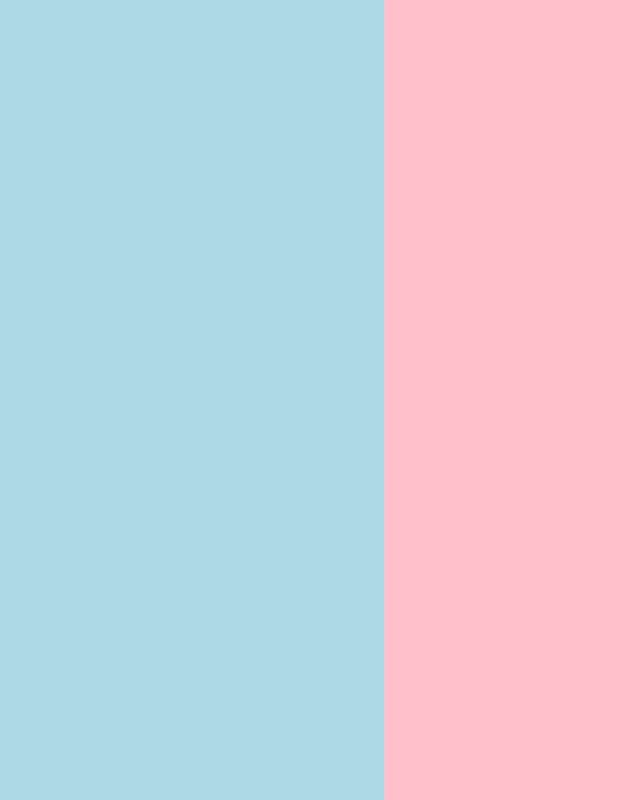
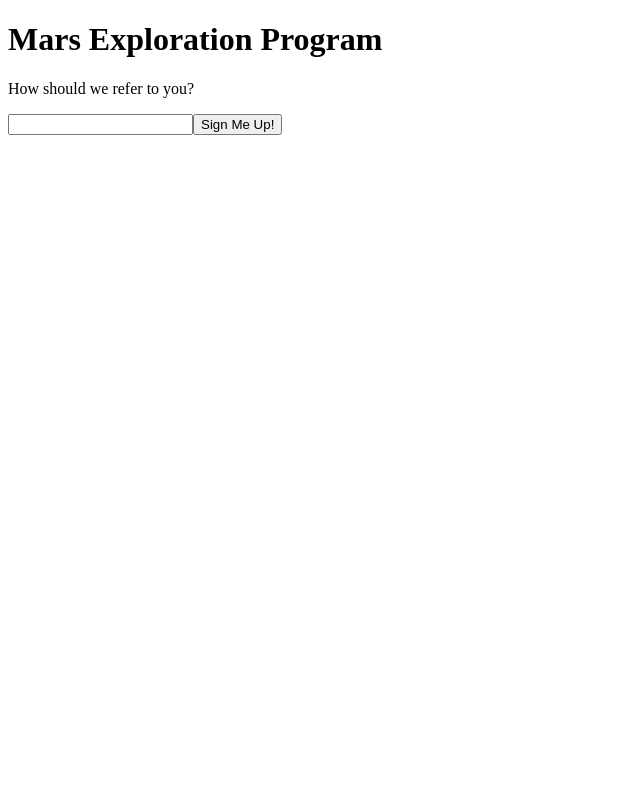
Before and after one commit to bozlurrahman/reactjs-testing, a React (Create React App) app: page / in a window 1280 px wide. Shown: the whole page, without its empty margins (0-640 px from the left). Built offline with nearby package versions, Linux system fonts and the light colour scheme.

Commit message:
Example Signup form

```diff
--- /dev/null
+++ b/src/SignUpDialog.js
@@ -0,0 +1,51 @@
+import React from 'react';
+
+function FancyBorder(props) {
+    return (
+        <div className={'FancyBorder FancyBorder-' + props.color}>
+            {props.children}
+        </div>
+    );
+}
+
+function Dialog(props) {
+    return (
+        <FancyBorder color="blue">
+            <h1 className="Dialog-title">
+                {props.title}
+            </h1>
+            <p className="Dialog-message">
+                {props.message}
+            </p>
+            {props.children}
+        </FancyBorder>
+    );
+}
+
+class SignUpDialog extends React.Component {
+    constructor(props) {
+        super(props);
+        this.handleChange = this.handleChange.bind(this);
+        this.handleSignUp = this.handleSignUp.bind(this);
+        this.state = { login: '' };
+    }
+
+    render() {
+        return (
+            <Dialog title="Mars Exploration Program" message="How should we refer to you?">
+                <input value={this.state.login} onChange={this.handleChange} />
+                <button onClick={this.handleSignUp}>Sign Me Up!</button>
+            </Dialog>
+        );
+    }
+
+    handleChange(e) {
+        this.setState({ login: e.target.value });
+    }
+
+    handleSignUp() {
+        alert(`Welcome aboard, ${this.state.login}!`);
+    }
+}
+
+export default SignUpDialog;
--- a/src/index.js
+++ b/src/index.js
@@ -1,42 +1,8 @@
 import React from 'react';
 import ReactDOM from 'react-dom';
-import './css/css1.css';
+import SignUpDialog from './SignUpDialog';
 
-function Contacts() {
-    return <div className="Contacts" />;
-}
-
-function Chat() {
-    return <div className="Chat" />;
-}
-
-function SplitPane(props) {
-    return (
-        <div className="SplitPane">
-            <div className="SplitPane-left">
-                {props.left}
-            </div>
-            <div className="SplitPane-right">
-                {props.right}
-            </div>
-        </div>
-    );
-}
-
-function App() {
-    return (
-        <SplitPane
-            left={
-                <Contacts />
-            }
-            right={
-                <Chat />
-            } />
-    );
-}
-
-
-ReactDOM.render(<
-    App />,
+ReactDOM.render(
+    <SignUpDialog />,
     document.getElementById('root')
 );
```
